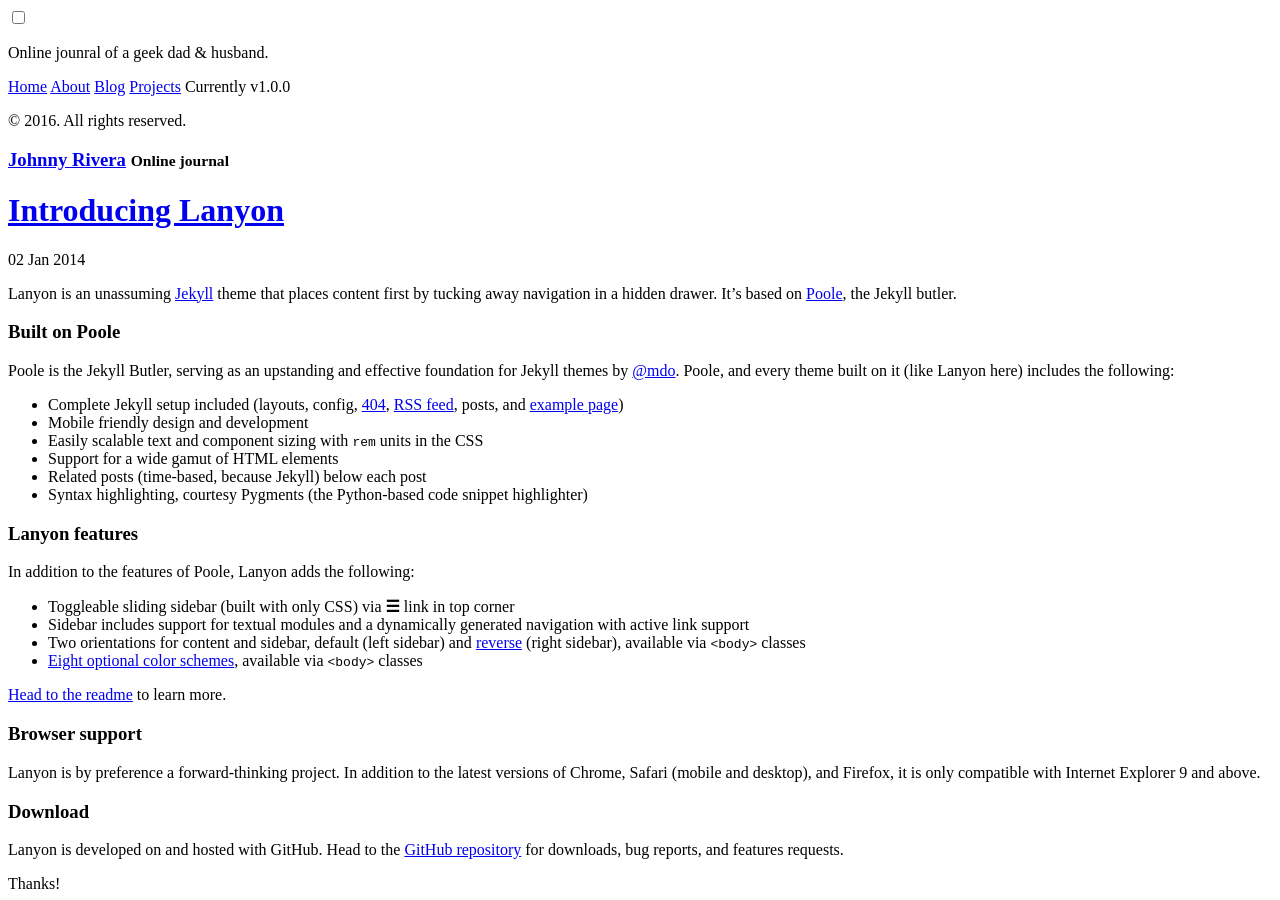
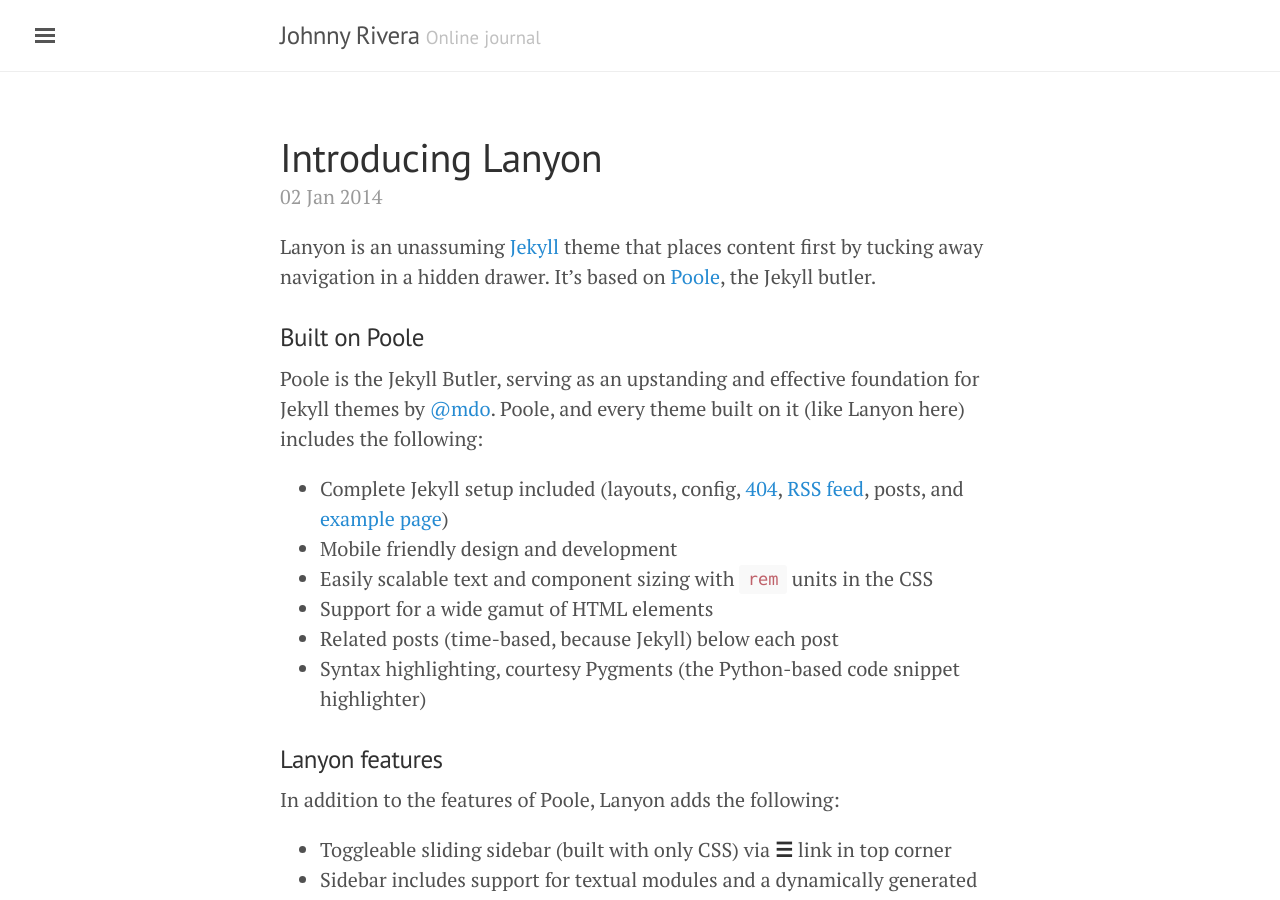
Before and after one commit to johnnyrivera/johnnyrivera.github.io, a Jekyll site: the page built from index.html, in a window 1280 px wide and 900 px high. Built offline with Jekyll 4.4.1, drawn with Linux system fonts in a browser that asks for light colours; the list of posts is cut into pages by our own code; part of the change alters nothing that is shown.

Commit message:
no message

```diff
--- a/_config.yml
+++ b/_config.yml
@@ -9,7 +9,7 @@ title:               'Johnny Rivera'
 tagline:             'Online journal'
 description:         'Online jounral of a geek dad & husband.'
 url:                 http://johnnyrivera.me
-baseurl:             'johnnyrivera.github.io'
+baseurl:             ''
 paginate:            2
 
 # About/contact
```
